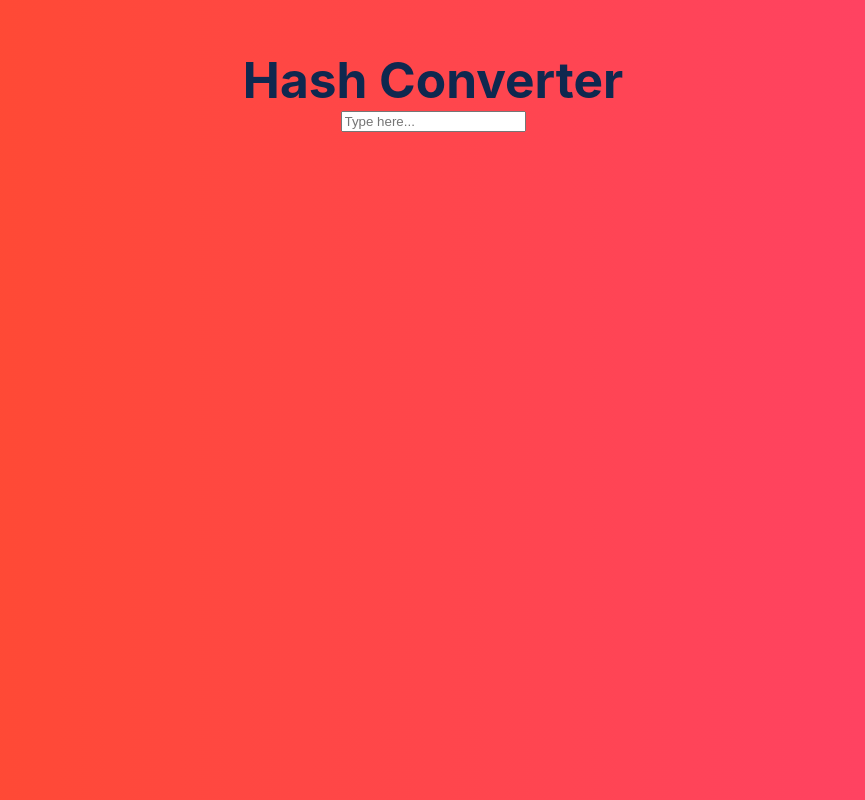
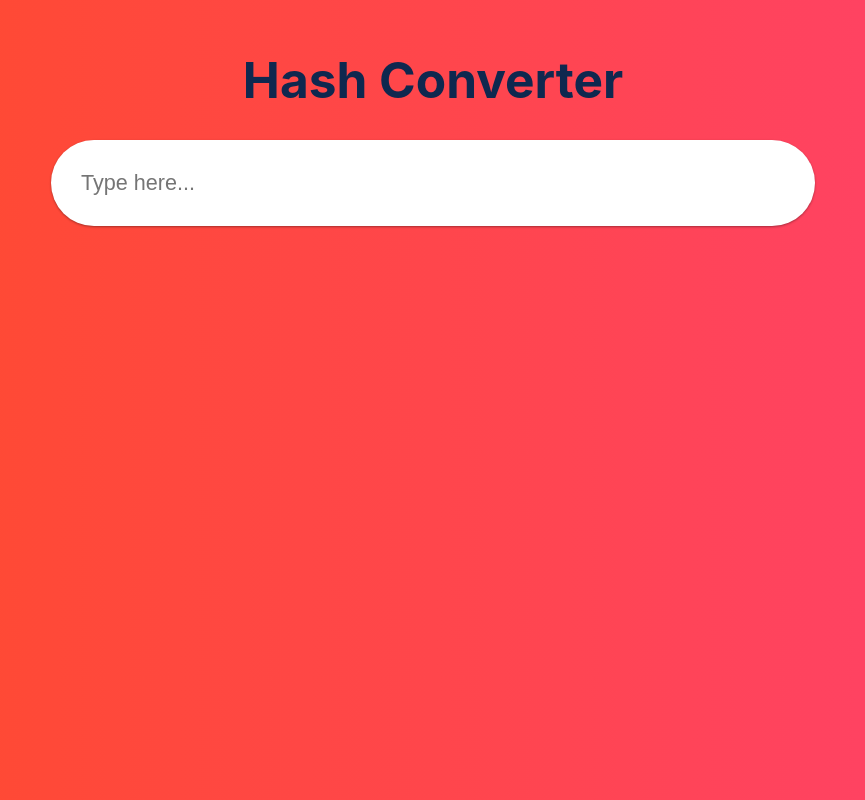
Before and after one commit to jdleo/Hash-Converter, a React (Create React App) app: page / in a window 1280 px wide. Shown: the whole page, without its empty margins (207-1072 px from the left). Built offline with nearby package versions, Linux system fonts and the light colour scheme.

Commit message:
input text field

```diff
--- a/src/App.css
+++ b/src/App.css
@@ -2,8 +2,36 @@
   text-align: center;
 }
 
-.Emoji-header {
-  font-size: 10em;
+@media only screen and (max-width: 600px) {
+  .Input-bar {
+    margin-top: 30px;
+    width: 68%;
+    padding: 30px;
+    font-size: 1.15em;
+    color: #0f284f;
+    border-radius: 45px;
+    border-width: 0px;
+    box-shadow: 0 1px 3px rgba(0,0,0,0.12), 0 1px 2px rgba(0,0,0,0.24);
+    transition: all 0.3s cubic-bezier(.25,.8,.25,1);
+  }
+}
+
+@media only screen and (min-width: 601px) {
+  .Input-bar {
+    margin-top: 30px;
+    width: 55%;
+    padding: 30px;
+    font-size: 1.35em;
+    color: #0f284f;
+    border-radius: 45px;
+    border-width: 0px;
+    box-shadow: 0 1px 3px rgba(0,0,0,0.12), 0 1px 2px rgba(0,0,0,0.24);
+    transition: all 0.3s cubic-bezier(.25,.8,.25,1);
+  }
+
+  .Input-bar:hover {
+    box-shadow: 0 14px 28px rgba(0,0,0,0.25), 0 10px 10px rgba(0,0,0,0.22);
+  }
 }
 
 .Main-header {
@@ -21,3 +49,7 @@
     transform: rotate(360deg);
   }
 }
+
+input[type="text"], textarea, select {
+    outline: none;
+}
```
